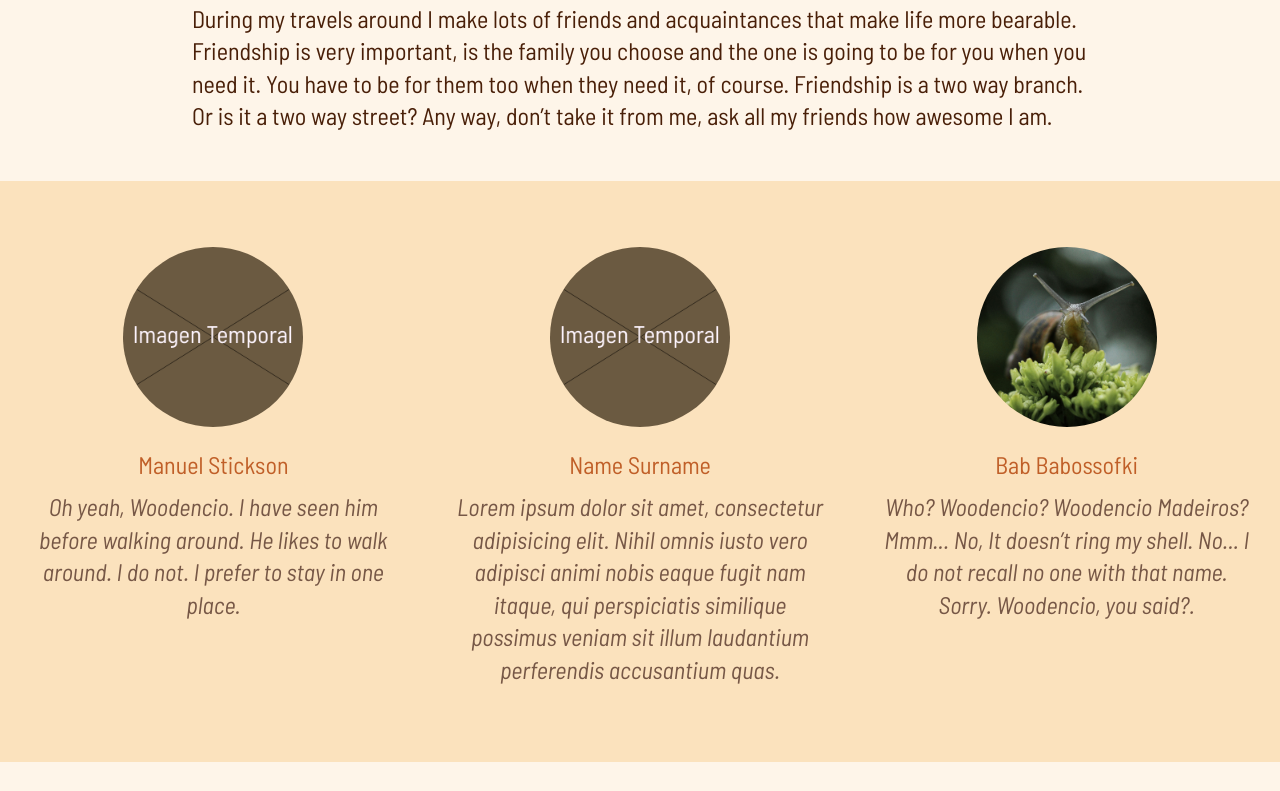
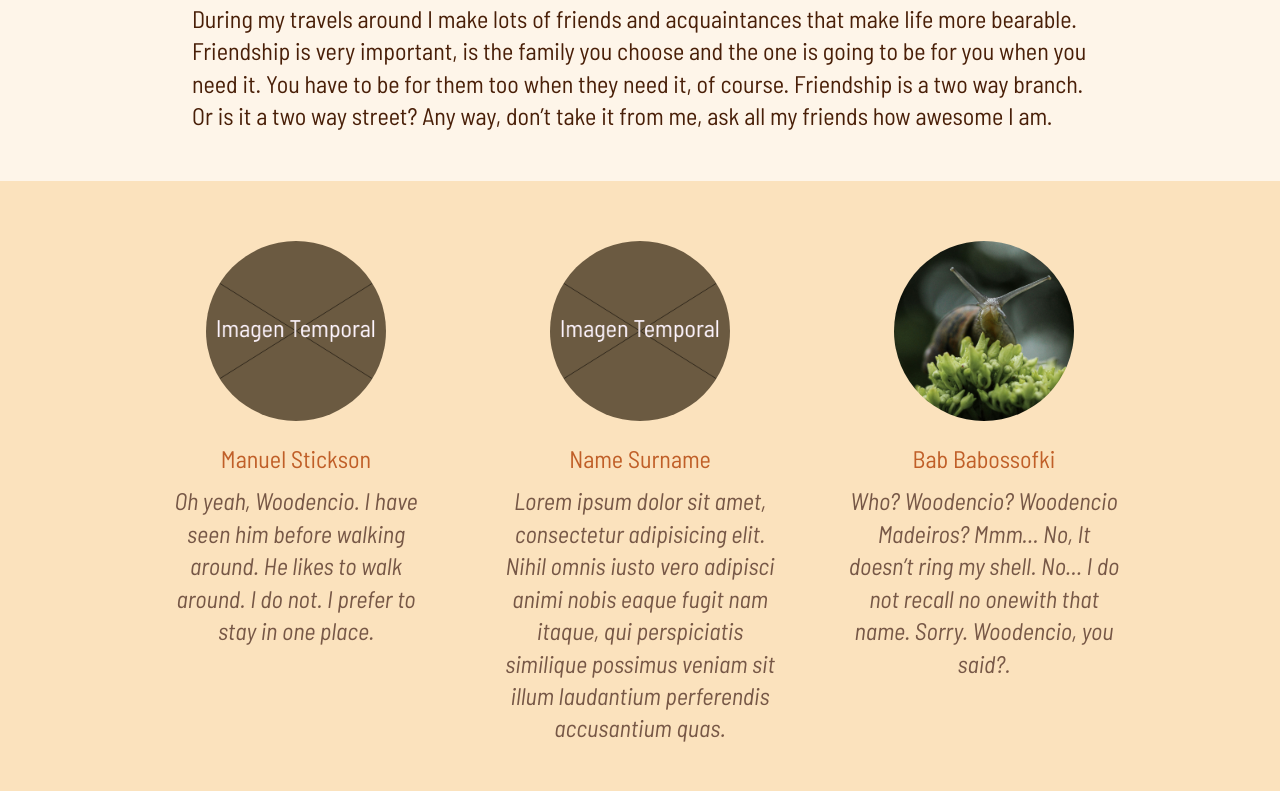
Before and after one commit to eddy-valdes/website_woodencio, a plain HTML site: page htmls/hi_there.html in a window 1280 px wide. Shown: the part 675-1466 px from the top of the page. Drawn offline with Linux system fonts and the light colour scheme.

Commit message:
div 'contentReference' in page 'Hi There' completed with bootstrap columns

```diff
--- a/htmls/hi_there.html
+++ b/htmls/hi_there.html
@@ -13,7 +13,7 @@
 <body>
 
     <header>
-        <nav class="navbar navbar-expand-lg">
+        <nav class="navbar navbar-expand-lg navbar-light bg-light">
             <div class="container-fluid">
                 <a class="navbar-brand logo" href="../index.html">
                     <img src="../assets/logo_woodencio.svg" alt="Woodencio Madeiros">
@@ -25,7 +25,7 @@
                 <div class="collapse navbar-collapse" id="navbarNav">
                     <ul class="navbar-nav">
                         <li class="nav-item">
-                            <a class="nav-link" aria-current="page" href="../index.html">Home</a>
+                            <a class="nav-link" href="../index.html">Home</a>
                         </li>
                         <li class="nav-item">
                             <a id="active" class="nav-link active" href="#">Hi There</a>
@@ -52,66 +52,37 @@
         <section>
             <div class="titular">
                 <h1>Hi There</h1>
-                <p class="subtitle">How do you do? My name is Woodencio Madeiros, a pretty normal name. It is my name
-                    after
-                    all.
+                <p class="subtitle">How do you do? My name is Woodencio Madeiros, a pretty normal name. It is my name after all.
                 </p>
             </div>
             <div>
-                <p>I am a piece of wood. I have my body, my legs, my arms and my thoughts. I know I look a little stiff,
-                    but
-                    I am as open minded as a squared piece of wood could be. I also have glasses. I wear glasses because
-                    I
-                    have myopia and not because I want to make a fashion statement or something. </p>
-                <p>In my free time I like to wander around the garden enjoying life and beauty. I am very young but I
-                    have
-                    an old soul or something, because I like the slow pacing things. Maybe I am more older than I think
-                    or I
-                    inherit the experience of previous lives as a tree or something. I do not know for sure. What I know
-                    is
-                    that I like to enjoy the little things of life, because no one really knows what the future awaits
-                    for
-                    us.</p>
-                <p>During my travels around I make lots of friends and acquaintances that make life more bearable.
-                    Friendship is very important, is the family you choose and the one is going to be for you when you
-                    need
-                    it. You have to be for them too when they need it, of course. Friendship is a two way branch. Or is
-                    it a
-                    two way street? Any way, don’t take it from me, ask all my friends how awesome I am. </p>
+                <p>I am a piece of wood. I have my body, my legs, my arms and my thoughts. I know I look a little stiff, but I am as open minded as a squared piece of wood could be. I also have glasses. I wear glasses because I have myopia and not because I want to make a fashion statement or something. </p>
+                <p>In my free time I like to wander around the garden enjoying life and beauty. I am very young but I have an old soul or something, because I like the slow pacing things. Maybe I am more older than I think or I inherit the experience of previous lives as a tree or something. I do not know for sure. What I know is that I like to enjoy the little things of life, because no one really knows what the future awaits for us.</p>
+                <p>During my travels around I make lots of friends and acquaintances that make life more bearable. Friendship is very important, is the family you choose and the one is going to be for you when you need it. You have to be for them too when they need it, of course. Friendship is a two way branch. Or is it a two way street? Any way, don’t take it from me, ask all my friends how awesome I am. </p>
             </div>
         </section>
 
         <div class="row justify-content-center contentReference">
-            <div class="col-md-4 cardReference">
+            <div class="col-12 col-lg-3 cardReference">
                 <img src="../assets/imagenPrueba.png" alt="">
                 <h3>Manuel Stickson</h3>
-                <p>Oh yeah, Woodencio. I have seen him before walking around. He likes to walk around. I do not. I
-                    prefer to stay in one place.</p>
+                <p>Oh yeah, Woodencio. I have seen him before walking around. He likes to walk around. I do not. I prefer to stay in one place.</p>
             </div>
-            <div class="col-md-4 cardReference">
+            <div class="col-12 col-lg-3 cardReference">
                 <img src="../assets/imagenPrueba.png" alt="">
                 <h3>Name Surname</h3>
-                <p>Lorem ipsum dolor sit amet, consectetur adipisicing elit. Nihil omnis iusto vero adipisci animi nobis
-                    eaque fugit nam itaque, qui perspiciatis similique possimus veniam sit illum laudantium perferendis
-                    accusantium quas.</p>
+                <p>Lorem ipsum dolor sit amet, consectetur adipisicing elit. Nihil omnis iusto vero adipisci animi nobis eaque fugit nam itaque, qui perspiciatis similique possimus veniam sit illum laudantium perferendis accusantium quas.</p>
             </div>
-            <div class="col-md-4 cardReference">
+            <div class="col-12 col-lg-3 cardReference">
                 <img src="../assets/reference_Bab_Babossofki.jpg" alt="">
                 <h3>Bab Babossofki</h3>
-                <p>Who? Woodencio? Woodencio Madeiros? Mmm... No, It doesn’t ring my shell. No... I do not recall no one
-                    with that name. Sorry. Woodencio, you said?.</p>
+                <p>Who? Woodencio? Woodencio Madeiros? Mmm... No, It doesn’t ring my shell. No... I do not recall no onewith that name. Sorry. Woodencio, you said?.</p>
             </div>
         </div>
         <section>
-            <p>When I was little I liked to look for the sun and photosynthesize, but I grew up as a piece of wood an no
-                longer do that stuff. Now if I am at the sun is just to enjoy it. And to get a good tan. Oh, I love to
-                have a good tan, but also I have to care about my skin because of melanoma. Wait a minute... do I have
-                skin? Do I even like lying in the sun to get a good tan? Do I really like Taylor Swift’s music or do I
-                felt compelled to like it because of society?</p>
-            <p>Talking about music, I enjoy the sound of nature. Nothing like the whisper of tree leaves moved by the
-                wind, the chanting of the little droplets of rain in the grass, the murmur of the plants while growing,
-                the slow pace of the snail in the night, the singing of the birds in the summer, the cheerful croaking
-                of the frogs in the pond, the mysterious howling of the wolf under the full moon. I also like listening
+            <p>When I was little I liked to look for the sun and photosynthesize, but I grew up as a piece of wood an no longer do that stuff. Now if I am at the sun is just to enjoy it. And to get a good tan. Oh, I love to have a good tan, but also I have to care about my skin because of melanoma. Wait a minute... do I have skin? Do I even like lying in the sun to get a good tan? Do I really like Taylor Swift’s music or do I felt compelled to like it because of society?</p>
+            <p>Talking about music, I enjoy the sound of nature. Nothing like the whisper of tree leaves moved by the wind, the chanting of the little droplets of rain in the grass, the murmur of the plants while growing,
+                the slow pace of the snail in the night, the singing of the birds in the summer, the cheerful croaking of the frogs in the pond, the mysterious howling of the wolf under the full moon. I also like listening
                 to death metal.</p>
         </section>
     </main>
@@ -129,7 +100,7 @@
                     <nav class="footerNav">
                         <ul>
                             <li><a href="../index.html">Home</a></li>
-                            <li><a href="#">Hi There</a></li>
+                            <li><a href="">Hi There</a></li>
                             <li><a href="./history.html">My History</a></li>
                             <li><a href="./gallery.html">Gallery</a></li>
                             <li><a href="./contact.html">Contact Me</a></li>
--- a/styles/styles2.css
+++ b/styles/styles2.css
@@ -159,18 +159,19 @@ li a {
 /*___Hi There Page___*/
 
 .contentReference {
+    width: 100%;
+    background-color: #FBE2BD;
     margin: 2rem 0;
-    padding: 18px 0 36px;
-    background-color: #FBE2BD;
-    width: 100vw;
 }
 
 .cardReference {
-    display: inline-block;
-    min-width: 240px;
     max-width: 480px;
     text-align: center;
+    margin: 0.75rem;
     padding: 1.5rem;
+    display: flex;
+    flex-direction: column;
+    align-items: center;
 }
 
 .cardReference img {
```
